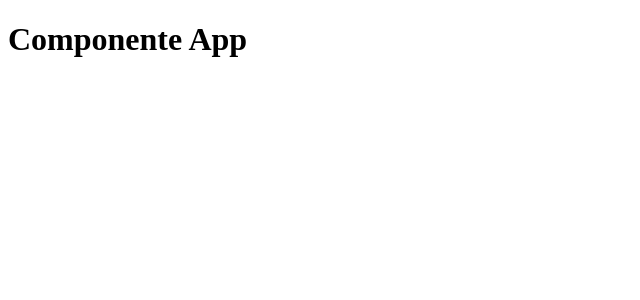
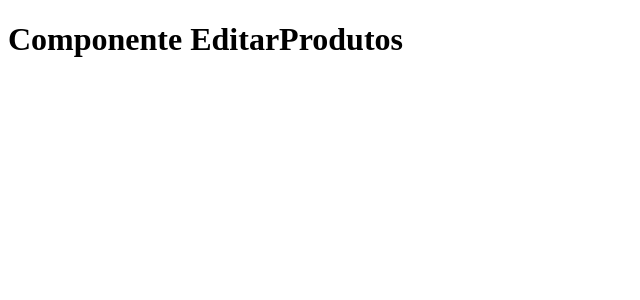
Before and after one commit to FelipeSants08/aula06-2sem, a React (Vite) app in the folder aula06/: page /editar/produtos/1 in a window 1280 px wide. Shown: the top 300 px of the page, without its empty margins (0-640 px from the left). Built offline with nearby package versions, Linux system fonts and the light colour scheme.

Commit message:
Arquivo de transição Outlet criado

```diff
--- a/aula06/src/App.tsx
+++ b/aula06/src/App.tsx
@@ -1,7 +1,11 @@
+import { Outlet } from "react-router-dom";
+
 export default function App(){
   return(
     <div>
-      <h1>Componente App</h1>
+
+      <Outlet/>
+
     </div>
-  )
-};
+  );
+}
--- a/aula06/src/main.tsx
+++ b/aula06/src/main.tsx
@@ -12,7 +12,7 @@ const routes = createBrowserRouter([{
   path:"/", element:<App/>, errorElement:<Error/>, children:[
     {path:"/", element:<Home/>},
     {path:"produtos", element:<Produtos/>},
-    {path:"/editar/produtos/:id", element:<EditarProdutos/>}, // /:id -> parâmetro passado para identificar o produto
+    {path:"/editar/produtos/:id", element:<EditarProdutos/>}, // /:id -> parâmetro passado para identificar o produto, tem que passar um valor (nome, número) na rota
   ]
 }]);
 
--- a/aula06/src/routes/Error/index.tsx
+++ b/aula06/src/routes/Error/index.tsx
@@ -1,7 +1,7 @@
 export default function Error(){
     return(
       <div>
-        <h1>Componente Error</h1>
+        <h1>Erro 404 - Página não encontrada...</h1>
       </div>
     )
   };
```
